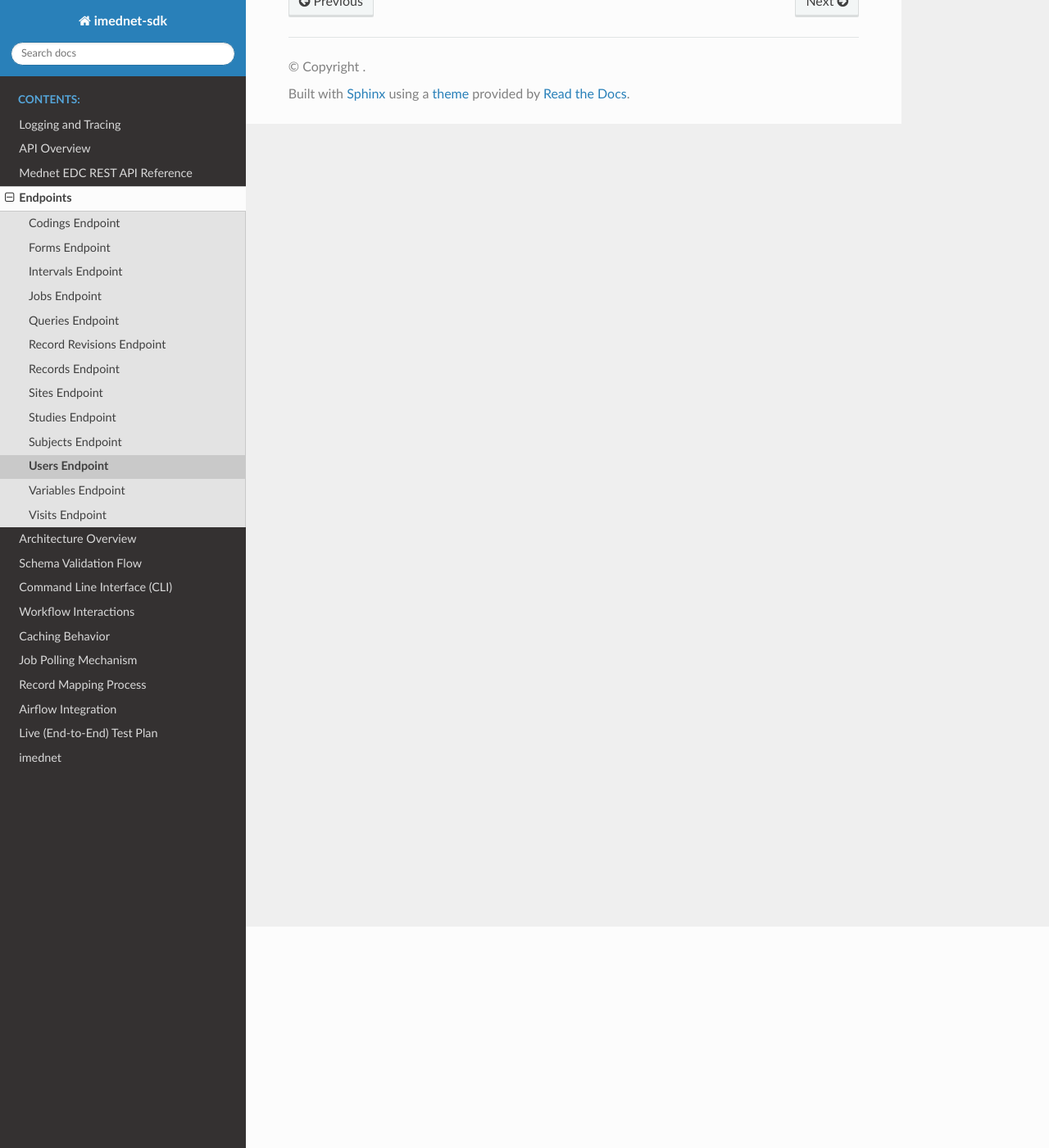
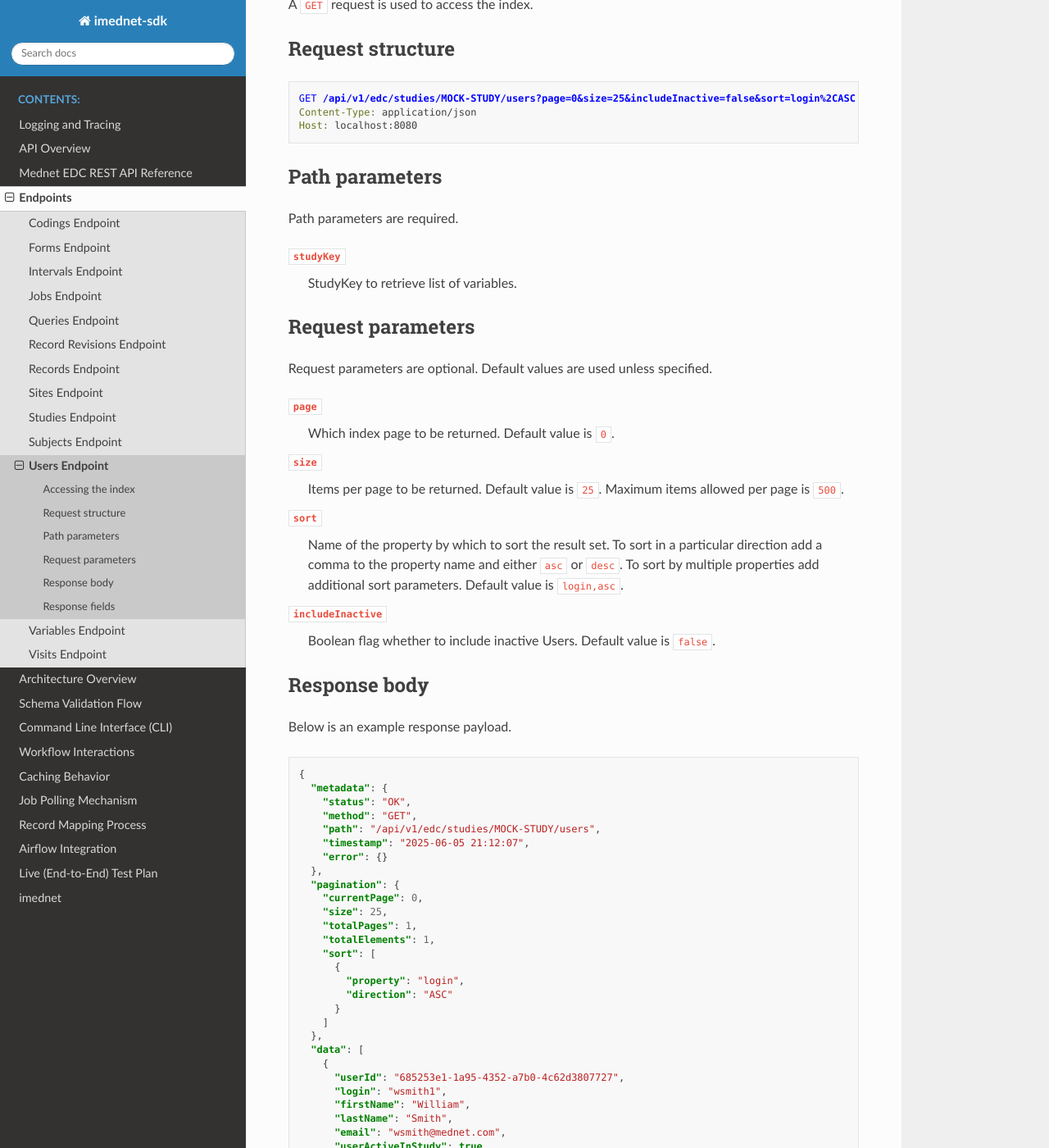
Before and after one commit to fderuiter/imednet-python-sdk, a Sphinx documentation site: the page built from docs/endpoints/users.rst, in a window 1280 px wide and 1400 px high, scrolled down 270 px. Shown: the whole window at 82% size. Built offline with Sphinx 7.4.7 and the Read the Docs theme 3.1.0, drawn with Linux system fonts in a browser that asks for light colours; pages that are not in the unit, such as notebooks, are missing from menus; some of the changed text lies outside the part shown.

Commit message:
docs: update users endpoint reference (#285)

```diff
--- a/docs/endpoints/users.rst
+++ b/docs/endpoints/users.rst
@@ -1,6 +1,157 @@
 Users Endpoint
 ==============
 
-Placeholder for Users endpoint documentation.
+Given a StudyKey, fetch the users.
+
+Accessing the index
+-------------------
+A ``GET`` request is used to access the index.
+
+Request structure
+-----------------
+
+.. code-block:: http
+
+   GET /api/v1/edc/studies/MOCK-STUDY/users?page=0&size=25&includeInactive=false&sort=login%2CASC HTTP/1.1
+   Content-Type: application/json
+   Host: localhost:8080
+
+Path parameters
+---------------
+Path parameters are required.
+
+``studyKey``
+  StudyKey to retrieve list of variables.
+
+Request parameters
+------------------
+Request parameters are optional. Default values are used unless specified.
+
+``page``
+  Which index page to be returned. Default value is ``0``.
+``size``
+  Items per page to be returned. Default value is ``25``. Maximum items allowed per page is ``500``.
+``sort``
+  Name of the property by which to sort the result set. To sort in a particular direction add a comma to the property name and either ``asc`` or ``desc``. To sort by multiple properties add additional sort parameters. Default value is ``login,asc``.
+``includeInactive``
+  Boolean flag whether to include inactive Users. Default value is ``false``.
+
+Response body
+-------------
+Below is an example response payload.
+
+.. code-block:: json
+
+   {
+     "metadata": {
+       "status": "OK",
+       "method": "GET",
+       "path": "/api/v1/edc/studies/MOCK-STUDY/users",
+       "timestamp": "2025-06-05 21:12:07",
+       "error": {}
+     },
+     "pagination": {
+       "currentPage": 0,
+       "size": 25,
+       "totalPages": 1,
+       "totalElements": 1,
+       "sort": [
+         {
+           "property": "login",
+           "direction": "ASC"
+         }
+       ]
+     },
+     "data": [
+       {
+         "userId": "685253e1-1a95-4352-a7b0-4c62d3807727",
+         "login": "wsmith1",
+         "firstName": "William",
+         "lastName": "Smith",
+         "email": "wsmith@mednet.com",
+         "userActiveInStudy": true,
+         "roles": [
+           {
+             "dateCreated": [2025, 6, 5, 21, 12, 7, 625000000],
+             "dateModified": [2025, 6, 5, 21, 12, 7, 625000000],
+             "roleId": "6ec2a32b-143c-43d3-b562-9d902a61f884",
+             "communityId": 1,
+             "name": "Role name 1",
+             "description": "Role description 1",
+             "level": 1,
+             "type": "Role type 1",
+             "inactive": false
+           },
+           {
+             "dateCreated": [2025, 6, 5, 21, 12, 7, 625000000],
+             "dateModified": [2025, 6, 5, 21, 12, 7, 625000000],
+             "roleId": "6ec2a32b-143c-43d3-b562-9d902a61f884",
+             "communityId": 2,
+             "name": "Role name 2",
+             "description": "Role description 2",
+             "level": 2,
+             "type": "Role type 2",
+             "inactive": false
+           }
+         ]
+       }
+     ]
+   }
+
+Response fields
+---------------
+
+``metadata.status``
+  String - HTTP status.
+``metadata.method``
+  String - HTTP method.
+``metadata.path``
+  String - Requested URI path.
+``metadata.timestamp``
+  String - Timestamp when response was generated.
+``metadata.error``
+  Object - Detail error message from request if error occur.
+``pagination.currentPage``
+  Number - Current index page.
+``pagination.size``
+  Number - Size per page.
+``pagination.totalPages``
+  Number - Total pages return from search.
+``pagination.totalElements``
+  Number - Total elements return from search.
+``pagination.sort[].property``
+  String - Sort property.
+``pagination.sort[].direction``
+  String - Sort direction.
+``data[].userId``
+  String - User ID.
+``data[].login``
+  String - Login.
+``data[].firstName``
+  String - First name.
+``data[].lastName``
+  String - Last name.
+``data[].email``
+  String - Email.
+``data[].userActiveInStudy``
+  Boolean - Boolean value for if the user is active in the study.
+``data[].roles[].dateCreated``
+  Array - Role date created.
+``data[].roles[].dateModified``
+  Array - Role date modified.
+``data[].roles[].roleId``
+  String - Role ID.
+``data[].roles[].communityId``
+  Number - Community ID associated with Role.
+``data[].roles[].name``
+  String - Role name.
+``data[].roles[].description``
+  String - Role description.
+``data[].roles[].level``
+  Number - Role level.
+``data[].roles[].type``
+  String - Role type.
+``data[].roles[].inactive``
+  Boolean - Inactive.
 
 `Portal docs <https://portal.prod.imednetapi.com/docs/users>`_
```
